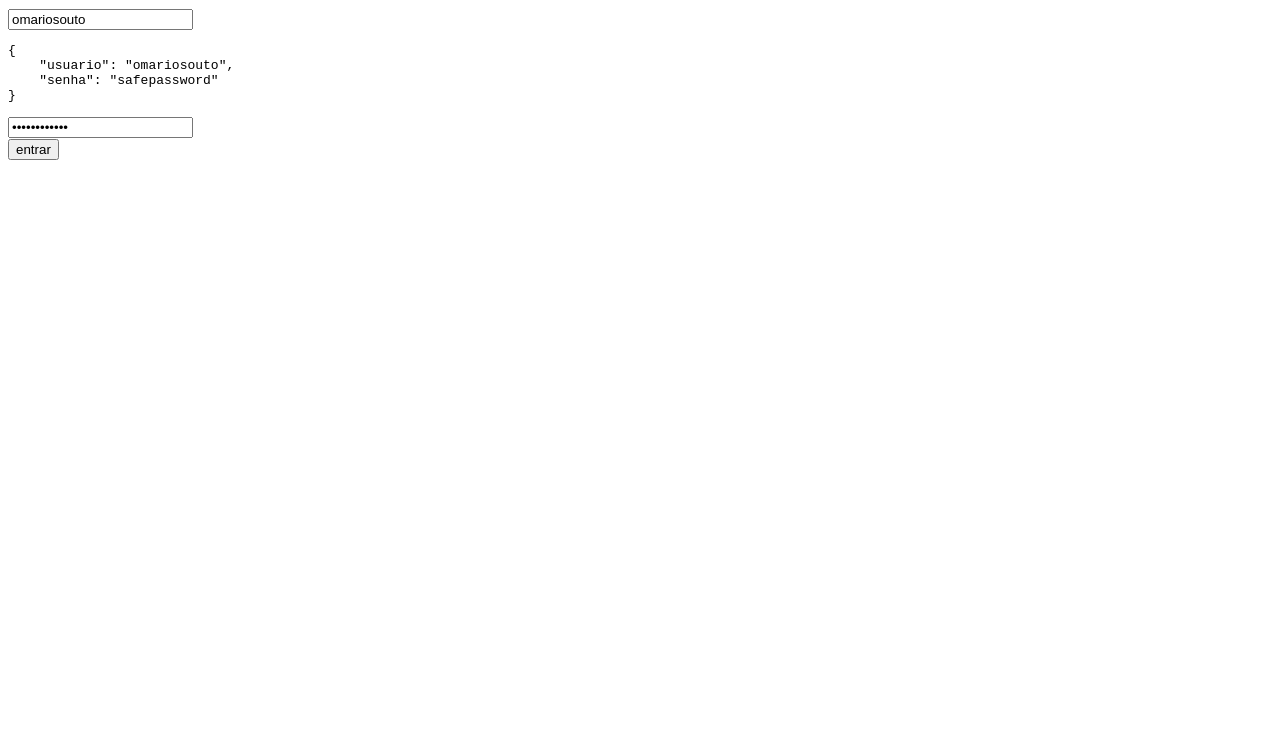
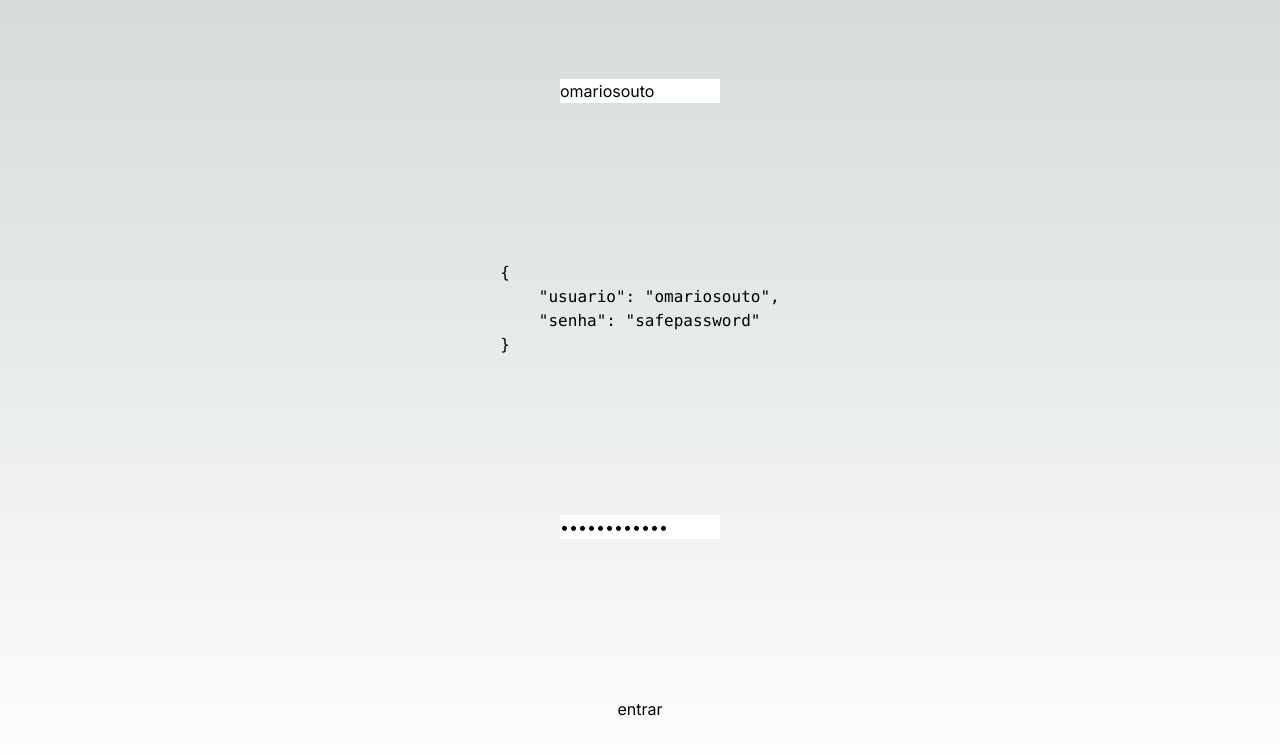
Before and after one commit to eduslug/authentication-next, a Next.js app: page / in a window 1280 px wide. Shown: the top 754 px of the page. Built offline with nearby package versions, Linux system fonts and the light colour scheme.

Commit message:
style global css

```diff
--- a/app/authentication-static/page.tsx
+++ b/app/authentication-static/page.tsx
@@ -1,13 +1,13 @@
 import React from 'react'
 
-function AuthenticationStatic({ value }: any) {
+function AuthenticationStatic(props: { value: string }) {
     return (
         <>
-            <h1>
-                Auth Page
+            <h1 >
+                Auth Page{}
             </h1>
             <pre>
-                {JSON.stringify(value, null, 4)}
+                {JSON.stringify(props.value, null, 4)}
             </pre>
         </>
     )
--- a/app/layout.tsx
+++ b/app/layout.tsx
@@ -1,4 +1,4 @@
-/* import './globals.css' */
+import './globals.css'
 import type { Metadata } from 'next'
 import { Inter } from 'next/font/google'
 
--- a/app/page.tsx
+++ b/app/page.tsx
@@ -25,8 +25,8 @@ export default function Home() {
   }
 
   return (
-    <>
-      <form onSubmit={(event) => {
+    < >
+      <form className="grid h-screen place-items-center" onSubmit={(event) => {
         event.preventDefault();
 
         authService
@@ -41,7 +41,7 @@ export default function Home() {
             alert('Usuario ou senha errada')
           })
       }}>
-        <input
+        <input className="text-black flex-initial w-40"
           type="text"
           name="usuario"
           value={value.usuario}
@@ -55,7 +55,7 @@ export default function Home() {
           {JSON.stringify(value, null, 4)}
 
         </pre>
-        <input
+        <input className="text-black flex-initial w-40"
           type="password"
           name="senha"
           value={value.senha}
--- a/app/services/auth/authService.tsx
+++ b/app/services/auth/authService.tsx
@@ -1,6 +1,3 @@
-
-
-
 export const authService = {
     async login(prop: { username: string, password: string }): Promise<void> {
         return fetch('http://localhost:4000/api/login', {
```
